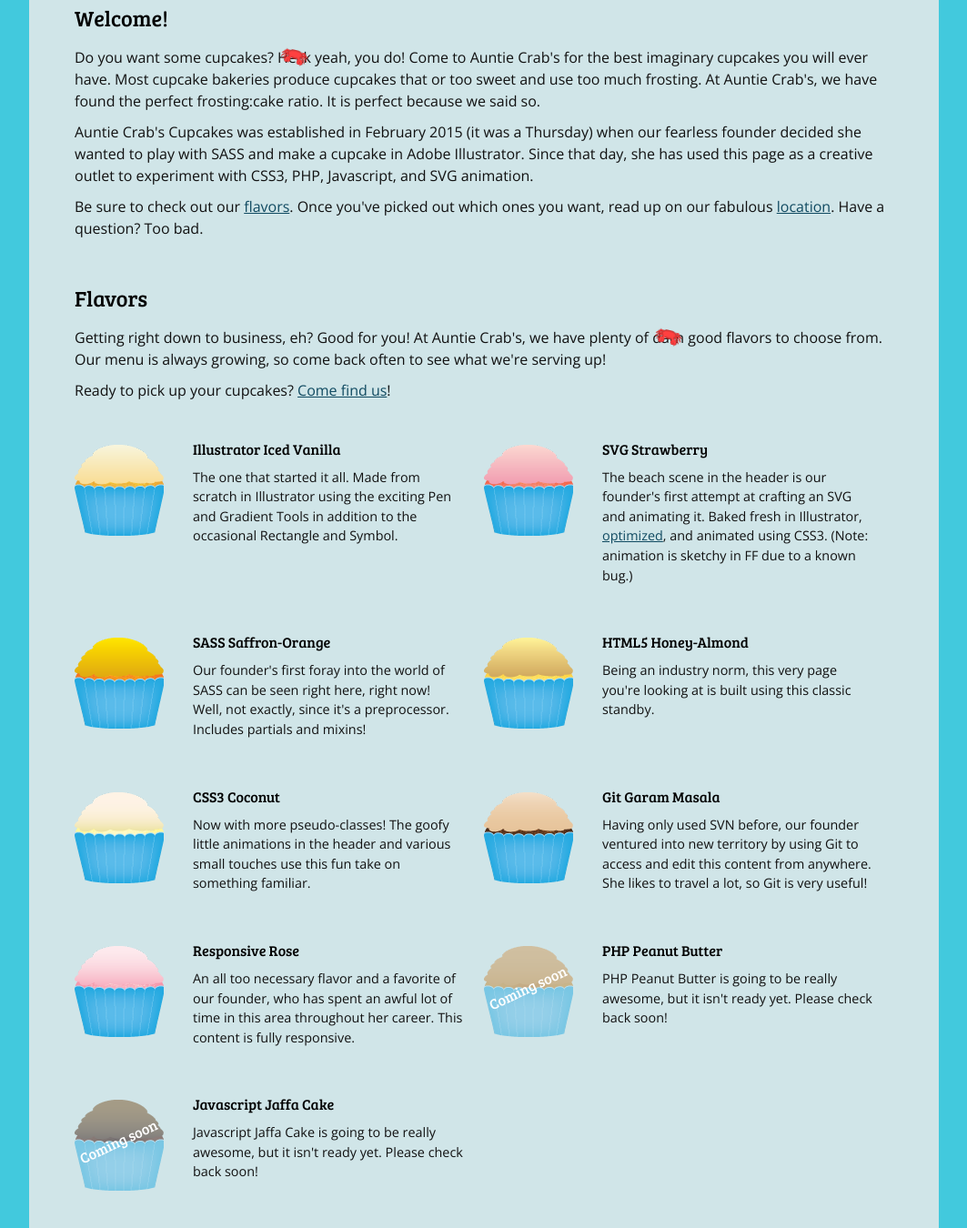
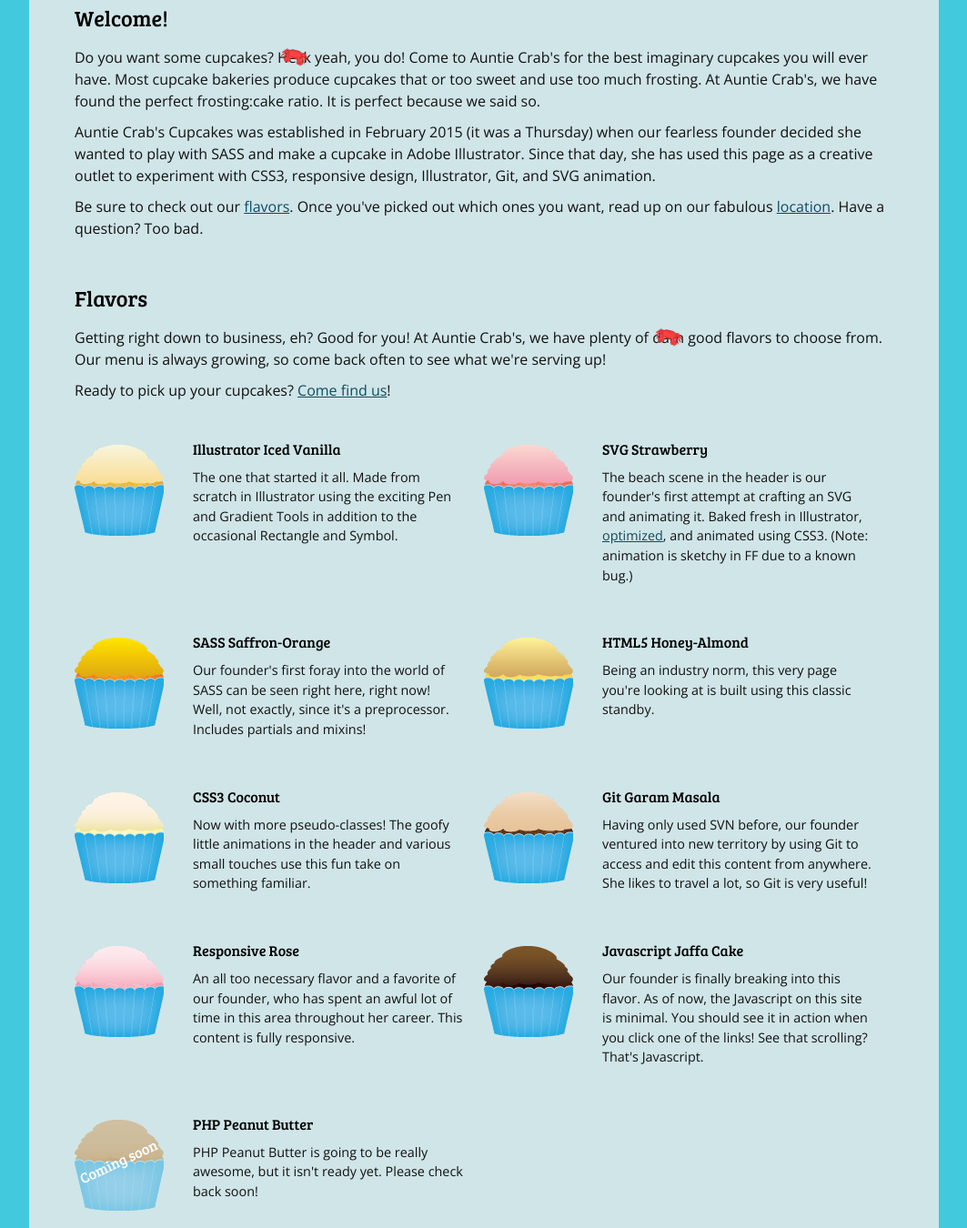
Before and after one commit to clarissabrockway/sassplay, a plain HTML site: page index.html in a window 1280 px wide. Shown: the part 417-1767 px from the top of the page at 91% size, without its empty margins (108-1171 px from the left). Drawn offline with nearby package versions, Linux system fonts and the light colour scheme.

Commit message:
Content changes
Edited content to reflect the purpose of this site, added Javascript
description.

```diff
--- a/index.html
+++ b/index.html
@@ -26,7 +26,7 @@
 			<div id="about">
 				<h2>Welcome!</h2>
 				<p>Do you want some cupcakes? <span class="crab-block"><!-- You peeked! -->Heck</span> yeah, you do! Come to Auntie Crab's for the best imaginary cupcakes you will ever have. Most cupcake bakeries produce cupcakes that or too sweet and use too much frosting. At Auntie Crab's, we have found the perfect frosting:cake ratio. It is perfect because we said so.</p>
-				<p>Auntie Crab's Cupcakes was established in February 2015 (it was a Thursday) when our fearless founder decided she wanted to play with SASS and make a cupcake in Adobe Illustrator. Since that day, she has used this page as a creative outlet to experiment with CSS3, PHP, Javascript, and SVG animation.</p>
+				<p>Auntie Crab's Cupcakes was established in February 2015 (it was a Thursday) when our fearless founder decided she wanted to play with SASS and make a cupcake in Adobe Illustrator. Since that day, she has used this page as a creative outlet to experiment with CSS3, responsive design, Illustrator, Git, and SVG animation.</p>
 				<p>Be sure to check out our <a href="#flavors" alt="flavors" title="flavors">flavors</a>. Once you've picked out which ones you want, read up on our fabulous <a href="#location" alt="location" title="location">location</a>. Have a question? Too bad.</p>
 			</div>
 			<div id="flavors">
@@ -69,15 +69,15 @@
 						<h3>Responsive Rose</h3>
 						<p>An all too necessary flavor and a favorite of our founder, who has spent an awful lot of time in this area throughout her career. This content is fully responsive.</p>
 					</li>
+					<li>
+						<div class="image"><img aria-hidden="true" src="images/jaffa.png" /></div>
+						<h3>Javascript Jaffa Cake</h3>
+						<p>Our founder is finally breaking into this flavor. As of now, the Javascript on this site is minimal. You should see it in action when you click one of the links! See that scrolling? That's Javascript.</p>
+					</li>
 					<li class="coming-soon">
 						<div class="image"><img aria-hidden="true" src="images/peanut-butter.png" /></div>
 						<h3>PHP Peanut Butter</h3>
 						<p>PHP Peanut Butter is going to be really awesome, but it isn't ready yet. Please check back soon!</p>
-					</li>
-					<li class="coming-soon">
-						<div class="image"><img aria-hidden="true" src="images/jaffa.png" /></div>
-						<h3>Javascript Jaffa Cake</h3>
-						<p>Javascript Jaffa Cake is going to be really awesome, but it isn't ready yet. Please check back soon!</p>
 					</li>
 				</ul>
 			</div>
```
